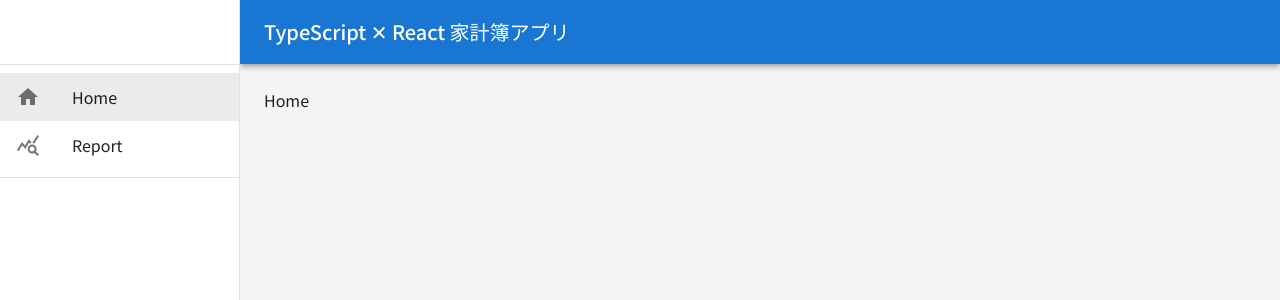
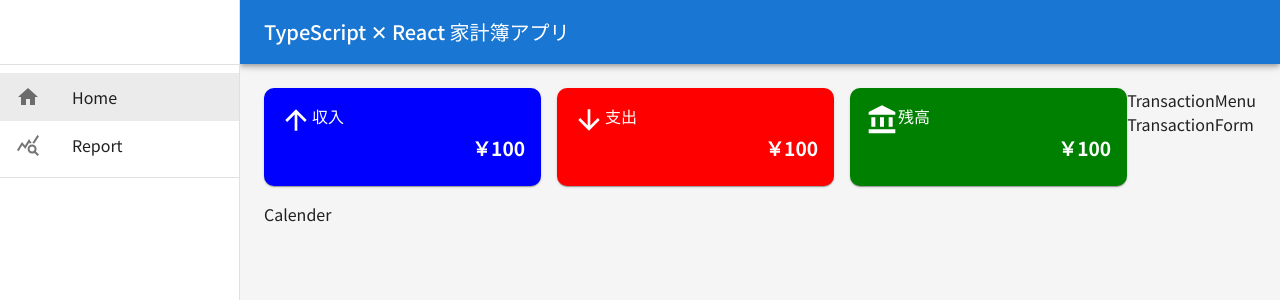
Before and after one commit to horisan24/Ts-Intro-finances, a React (Create React App) app: page / in a window 1280 px wide. Shown: the top 300 px of the page. Built offline with nearby package versions, Linux system fonts and the light colour scheme; the HTML template or start-up script is replaced by a standard one.

Commit message:
月の収支の表示

```diff
--- /dev/null
+++ b/src/components/Calender.tsx
@@ -0,0 +1,9 @@
+import React from 'react'
+
+const Calender = () => {
+  return (
+    <div>Calender</div>
+  )
+}
+
+export default Calender
--- /dev/null
+++ b/src/components/MonthlySummary.tsx
@@ -0,0 +1,88 @@
+import { Card, Box, CardContent, Stack, Typography } from '@mui/material'
+import React from 'react'
+import ArrowUpwardIcon from '@mui/icons-material/ArrowUpward';
+import ArrowDownwardIcon from '@mui/icons-material/ArrowDownward';
+import AccountBalanceIcon from '@mui/icons-material/AccountBalance';
+
+const MonthlySummary = () => {
+  return (
+    <Stack direction="row" spacing={{ xs: 1, sm: 2 }} mb={2}>
+      {/* 収入 */}
+      <Box sx={{ flex: 1 }} display={"flex"} flexDirection={"column"}>
+        <Card
+          sx={{
+            bgcolor: "blue",
+            color: "white",
+            borderRadius: "10px",
+            flexGrow: 1,
+          }}
+        >
+          <CardContent sx={{ padding: {xs: 1, sm: 2} }}>
+            <Stack direction={"row"}>
+              <ArrowUpwardIcon sx={{ fontSize: "2rem" }} />
+              <Typography>収入</Typography>
+            </Stack>
+            <Typography
+              textAlign={"right"}
+              variant="h5"
+              fontWeight={"fontWeightBold"}
+              sx={{ wordBreak: "break-word", fontSize: {xs: "0.8rem", sm: "1rem", md: "1.2rem"} }}
+            >￥100</Typography>
+          </CardContent>
+        </Card>
+      </Box>
+
+      {/* 支出 */}
+      <Box sx={{ flex: 1 }} display={"flex"} flexDirection={"column"}>
+      <Card
+          sx={{
+            bgcolor: "red",
+            color: "white",
+            borderRadius: "10px",
+            flexGrow: 1,
+          }}
+        >
+          <CardContent sx={{ padding: {xs: 1, sm: 2} }}>
+            <Stack direction={"row"}>
+              <ArrowDownwardIcon sx={{ fontSize: "2rem" }} />
+              <Typography>支出</Typography>
+            </Stack>
+            <Typography
+              textAlign={"right"}
+              variant="h5"
+              fontWeight={"fontWeightBold"}
+              sx={{ wordBreak: "break-word", fontSize: {xs: "0.8rem", sm: "1rem", md: "1.2rem"} }}
+            >￥100</Typography>
+          </CardContent>
+        </Card>
+      </Box>
+
+      {/* 残高 */}
+      <Box sx={{ flex: 1 }} display={"flex"} flexDirection={"column"}>
+      <Card
+          sx={{
+            bgcolor: "green",
+            color: "white",
+            borderRadius: "10px",
+            flexGrow: 1,
+          }}
+        >
+          <CardContent sx={{ padding: {xs: 1, sm: 2} }}>
+            <Stack direction={"row"}>
+              <AccountBalanceIcon sx={{ fontSize: "2rem" }} />
+              <Typography>残高</Typography>
+            </Stack>
+            <Typography
+              textAlign={"right"}
+              variant="h5"
+              fontWeight={"fontWeightBold"}
+              sx={{ wordBreak: "break-word", fontSize: {xs: "0.8rem", sm: "1rem", md: "1.2rem"} }}
+            >￥100</Typography>
+          </CardContent>
+        </Card>
+      </Box>
+    </Stack>
+  )
+}
+
+export default MonthlySummary
--- /dev/null
+++ b/src/components/TransactionForm.tsx
@@ -0,0 +1,9 @@
+import React from 'react'
+
+const TransactionForm = () => {
+  return (
+    <div>TransactionForm</div>
+  )
+}
+
+export default TransactionForm
--- /dev/null
+++ b/src/components/TransactionMenu.tsx
@@ -0,0 +1,9 @@
+import React from 'react'
+
+const TransactionMenu = () => {
+  return (
+    <div>TransactionMenu</div>
+  )
+}
+
+export default TransactionMenu
--- a/src/components/common/SideBar.tsx
+++ b/src/components/common/SideBar.tsx
@@ -64,7 +64,7 @@
   return (
     <Box
     component="nav"
-    sx={{ width: { sm: drawerWidth }, flexShrink: { sm: 0 } }}
+    sx={{ width: { md: drawerWidth }, flexShrink: { md: 0 } }}
     aria-label="mailbox folders"
   >
     {/* モバイルメニュー */}
@@ -77,7 +77,7 @@
         keepMounted: true, // Better open performance on mobile.
       }}
       sx={{
-        display: { xs: 'block', sm: 'none' },
+        display: { xs: 'block', md: 'none' },
         '& .MuiDrawer-paper': { boxSizing: 'border-box', width: drawerWidth },
       }}
     >
@@ -88,7 +88,7 @@
     <Drawer
       variant="permanent"
       sx={{
-        display: { xs: 'none', sm: 'block' },
+        display: { xs: 'none', md: 'block' },
         '& .MuiDrawer-paper': { boxSizing: 'border-box', width: drawerWidth },
       }}
       open
--- a/src/components/layout/AppLayout.tsx
+++ b/src/components/layout/AppLayout.tsx
@@ -38,8 +38,8 @@
       <AppBar
         position="fixed"
         sx={{
-          width: { sm: `calc(100% - ${drawerWidth}px)` },
-          ml: { sm: `${drawerWidth}px` },
+          width: { md: `calc(100% - ${drawerWidth}px)` },
+          ml: { md: `${drawerWidth}px` },
         }}
       >
         <Toolbar>
@@ -48,7 +48,7 @@
             aria-label="open drawer"
             edge="start"
             onClick={handleDrawerToggle}
-            sx={{ mr: 2, display: { sm: 'none' } }}
+            sx={{ mr: 2, display: { md: 'none' } }}
           >
             <MenuIcon />
           </IconButton>
@@ -69,7 +69,11 @@
       {/* メインコンテンツ */}
       <Box
         component="main"
-        sx={{ flexGrow: 1, p: 3, width: { sm: `calc(100% - ${drawerWidth}px)` } }}
+        sx={{
+          flexGrow: 1,
+          p: 3,
+          width: { sm: `calc(100% - ${drawerWidth}px)` }
+        }}
       >
         <Toolbar />
         <Outlet />
--- a/src/pages/Home.tsx
+++ b/src/pages/Home.tsx
@@ -1,8 +1,25 @@
+import { Box } from '@mui/material'
 import React from 'react'
+import MonthlySummary from '../components/MonthlySummary'
+import Calender from '../components/Calender'
+import TransactionMenu from '../components/TransactionMenu'
+import TransactionForm from '../components/TransactionForm'
 
 const Home = () => {
   return (
-    <div>Home</div>
+    <Box sx={{ display: 'flex' }}>
+      {/* 左側コンテンツ */}
+      <Box sx={{ flexGrow: 1 }}>
+        <MonthlySummary />
+        <Calender />
+      </Box>
+
+      {/* 右側コンテンツ */}
+      <Box>
+        <TransactionMenu />
+        <TransactionForm />
+      </Box>
+    </Box>
   )
 }
 
--- a/src/theme/theme.ts
+++ b/src/theme/theme.ts
@@ -1,4 +1,19 @@
-import { createTheme } from "@mui/material";
+import { createTheme, PaletteColor, PaletteColorOptions } from "@mui/material";
+import { blue, green, red } from "@mui/material/colors";
+
+declare module "@mui/material/styles" {
+  interface Palette {
+    incomeColor: PaletteColor;
+    expenseColor: PaletteColor;
+    balanceColor: PaletteColor;
+  }
+
+  interface PaletteOptions {
+    incomeColor?: PaletteColorOptions;
+    expenseColor?: PaletteColorOptions;
+    balanceColor?: PaletteColorOptions;
+  }
+}
 
 export const theme = createTheme({
   typography: {
@@ -7,4 +22,22 @@
     fontWeightMedium: 500,
     fontWeightBold: 700,
   },
+
+  palette: {
+    incomeColor: {
+      main: blue[500],
+      light: blue[100],
+      dark: blue[700],
+    },
+    expenseColor: {
+      main: red[500],
+      light: red[100],
+      dark: red[700],
+    },
+    balanceColor: {
+      main: green[500],
+      light: green[100],
+      dark: green[700],
+    },
+  }
 });
```
